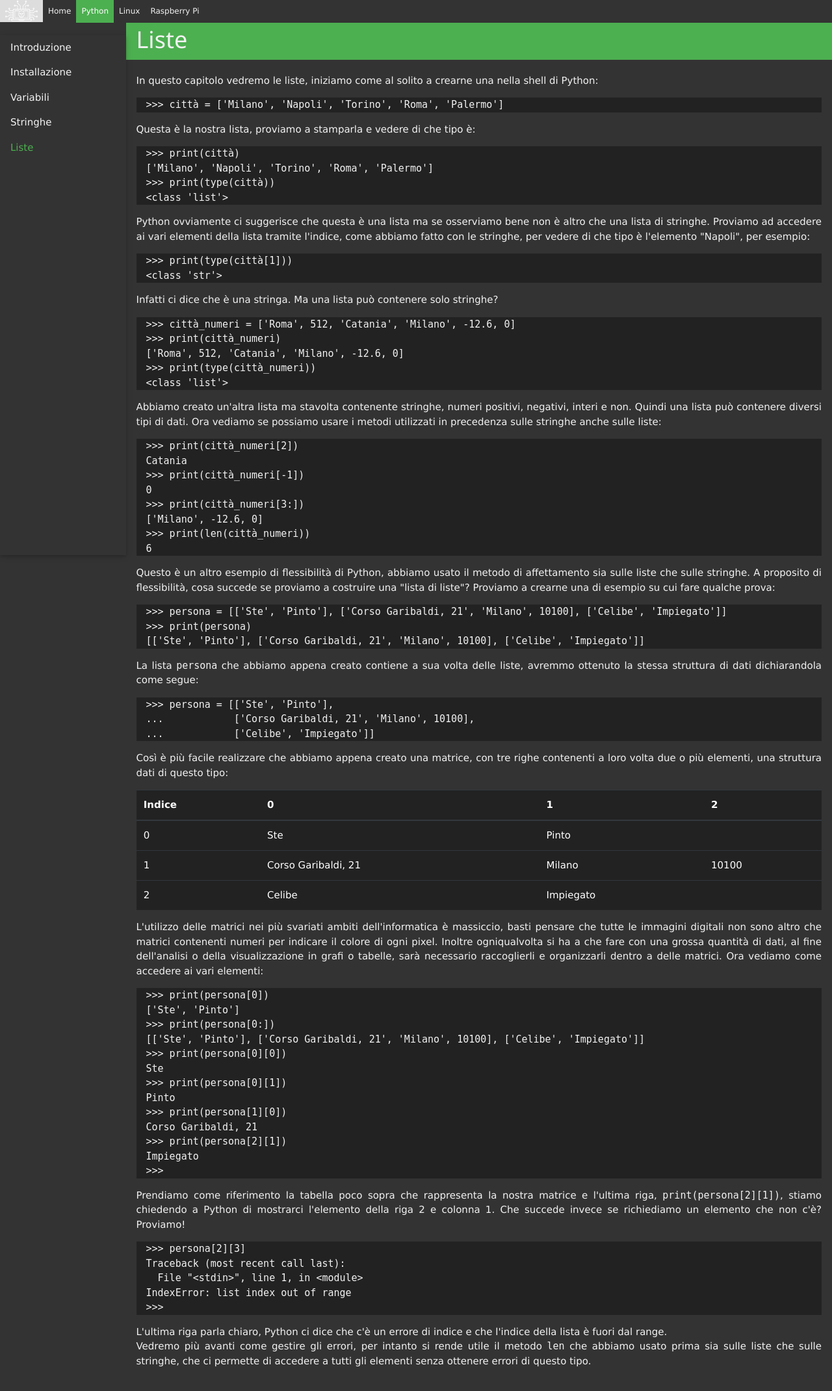
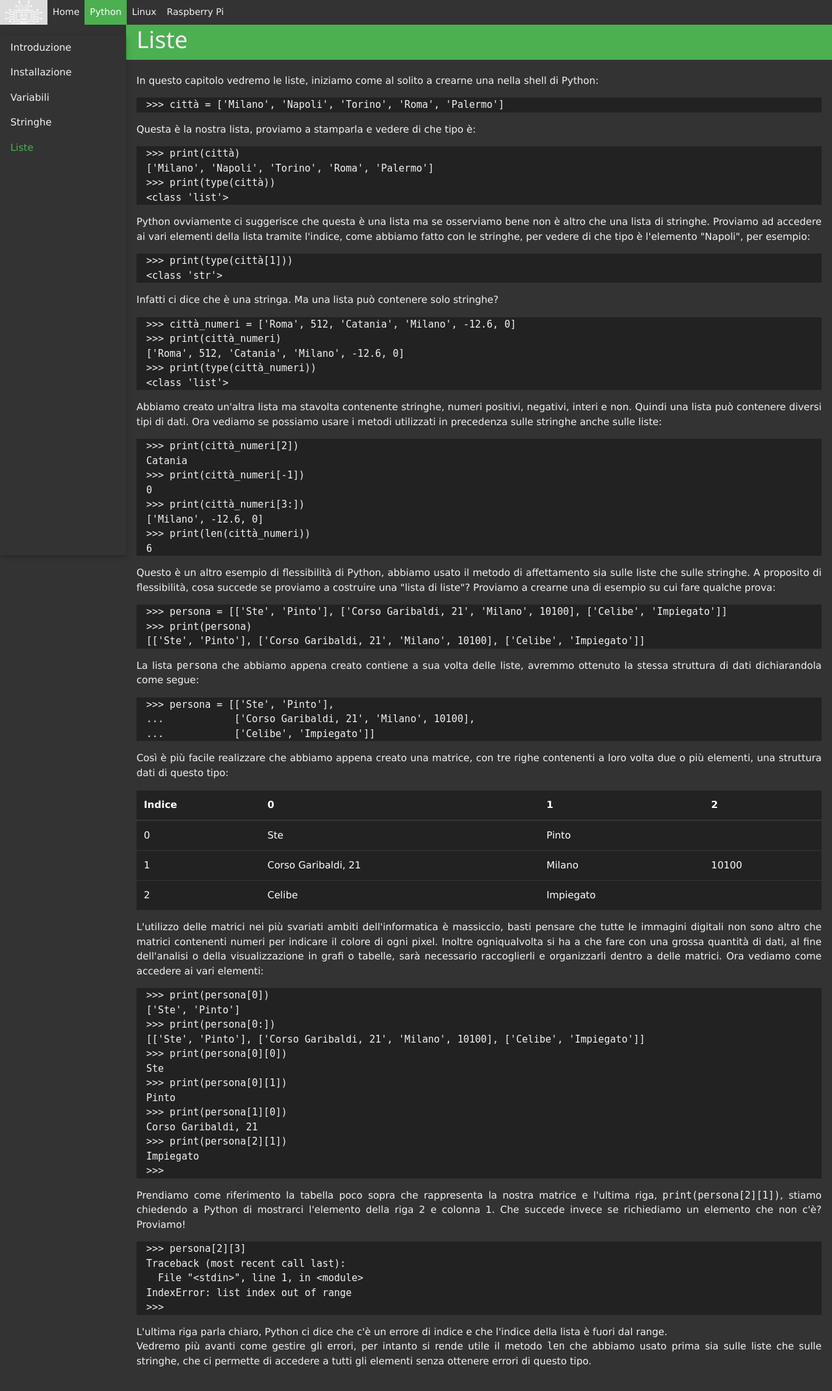
Before and after one commit to s-pnt/sito, a Django app: page /python/liste/ in a window 1280 px wide. Shown: the whole page at 65% size. Run offline with Django 3.2, Linux system fonts and the light colour scheme; some libraries are stand-ins or nearby versions.

Commit message:
Sito, fixed layout

```diff
--- a/sito/static/css/sito.css
+++ b/sito/static/css/sito.css
@@ -14,7 +14,7 @@
     text-align: center;
     padding: 8px 8px;
     text-decoration: none;
-    font-size: 12px;
+    font-size: 14px;
 }
 
 .topnav #logo {
@@ -37,6 +37,7 @@
 #barra-titolo {
     background-color: #4CAF50;
     color: #f2f2f2;
+    text-align: left;
 }
 
 .w3-container {
--- a/sito/templates/sito/base.html
+++ b/sito/templates/sito/base.html
@@ -10,7 +10,7 @@
 </head>
 <body>
 <div class="topnav">
-    <a id="logo" href="/"><img src="/static/sito/logosito.png" width="50" height="32" onmouseover="this.src='/static/sito/logosito2.png';" onmouseout="this.src='/static/sito/logosito.png';"/></a>
+    <a id="logo" href="/"><img src="/static/sito/logosito.png" width="57" height="35.5" onmouseover="this.src='/static/sito/logosito2.png';" onmouseout="this.src='/static/sito/logosito.png';"/></a>
     <a {% if "/" == request.path %}class="active" id="topnav-attivo"{% endif %} href="/">Home</a>
     <a {% if "/python/" in request.path %}class="active" id="topnav-attivo"{% endif %} href="{% url 'python_introduzione' %}">Python</a>
     <a {% if "/linux/" in request.path %}class="active" id="topnav-attivo"{% endif %} href="{% url 'linux_introduzione' %}">Linux</a>
--- a/sito/templates/sito/linux_introduzione.html
+++ b/sito/templates/sito/linux_introduzione.html
@@ -1,7 +1,7 @@
 {% extends 'sito/linux_sidebar.html' %}
 
 {% block content %}
-<div class="w3-main" style="margin-left:193.5px">
+<div class="w3-main" style="margin-left:194px">
     <div class="w3-green">
         <button class="w3-button w3-green w3-xlarge w3-hide-large" onclick="w3_open()">&#9776;</button>
         <div class="w3-container" id="barra-titolo">
--- a/sito/templates/sito/linux_sidebar.html
+++ b/sito/templates/sito/linux_sidebar.html
@@ -1,7 +1,7 @@
 {% extends 'sito/base.html' %}
 
 {% block sidebar %}
-<div class="w3-sidebar w3-bar-block w3-collapse w3-card w3-animate-left" style="width:193.5px" id="mySidebar">
+<div class="w3-sidebar w3-bar-block w3-collapse w3-card w3-animate-left" style="width:194px" id="mySidebar">
     <button class="w3-bar-item w3-button w3-large w3-hide-large" onclick="w3_close()">Chiudi &times;</button>
     <a href="{% url 'linux_introduzione' %}" class="w3-bar-item w3-button" {% if "/linux/introduzione/" == request.path %}id="attivo"{% endif %}>Introduzione</a>
     <a href="{% url 'linux_introduzione' %}" class="w3-bar-item w3-button" {% if "/linux/distribuzioni/" == request.path %}id="attivo"{% endif %}>Distribuzioni</a>
--- a/sito/templates/sito/python_installazione.html
+++ b/sito/templates/sito/python_installazione.html
@@ -1,7 +1,7 @@
 {% extends 'sito/python_sidebar.html' %}
 
 {% block content %}
-<div class="w3-main" style="margin-left:193.5px">
+<div class="w3-main" style="margin-left:194px">
     <div class="w3-green">
         <button class="w3-button w3-green w3-xlarge w3-hide-large" onclick="w3_open()">&#9776;</button>
         <div class="w3-container" id="barra-titolo">
--- a/sito/templates/sito/python_introduzione.html
+++ b/sito/templates/sito/python_introduzione.html
@@ -1,7 +1,7 @@
 {% extends 'sito/python_sidebar.html' %}
 
 {% block content %}
-<div class="w3-main" style="margin-left:193.5px">
+<div class="w3-main" style="margin-left:194px">
     <div class="w3-green">
         <button class="w3-button w3-green w3-xlarge w3-hide-large" onclick="w3_open()">&#9776;</button>
         <div class="w3-container" id="barra-titolo">
--- a/sito/templates/sito/python_liste.html
+++ b/sito/templates/sito/python_liste.html
@@ -1,7 +1,7 @@
 {% extends 'sito/python_sidebar.html' %}
 
 {% block content %}
-<div class="w3-main" style="margin-left:193.5px">
+<div class="w3-main" style="margin-left:194px">
     <div class="w3-green">
         <button class="w3-button w3-green w3-xlarge w3-hide-large" onclick="w3_open()">&#9776;</button>
         <div class="w3-container" id="barra-titolo">
--- a/sito/templates/sito/python_sidebar.html
+++ b/sito/templates/sito/python_sidebar.html
@@ -1,7 +1,7 @@
 {% extends 'sito/base.html' %}
 
 {% block sidebar %}
-<div class="w3-sidebar w3-bar-block w3-collapse w3-card w3-animate-left" style="width:193.5px" id="mySidebar">
+<div class="w3-sidebar w3-bar-block w3-collapse w3-card w3-animate-left" style="width:194px" id="mySidebar">
     <button class="w3-bar-item w3-button w3-large w3-hide-large" onclick="w3_close()">Chiudi &times;</button>
     <a href="{% url 'python_introduzione' %}" class="w3-bar-item w3-button" {% if "/python/introduzione/" == request.path %}id="attivo"{% endif %}>Introduzione</a>
     <a href="{% url 'python_installazione' %}" class="w3-bar-item w3-button" {% if "/python/installazione/" == request.path %}id="attivo"{% endif %}>Installazione</a>
--- a/sito/templates/sito/python_stringhe.html
+++ b/sito/templates/sito/python_stringhe.html
@@ -1,7 +1,7 @@
 {% extends 'sito/python_sidebar.html' %}
 
 {% block content %}
-<div class="w3-main" style="margin-left:193.5px">
+<div class="w3-main" style="margin-left:194px">
     <div class="w3-green">
         <button class="w3-button w3-green w3-xlarge w3-hide-large" onclick="w3_open()">&#9776;</button>
         <div class="w3-container" id="barra-titolo">
--- a/sito/templates/sito/python_variabili.html
+++ b/sito/templates/sito/python_variabili.html
@@ -1,7 +1,7 @@
 {% extends 'sito/python_sidebar.html' %}
 
 {% block content %}
-<div class="w3-main" style="margin-left:193.5px">
+<div class="w3-main" style="margin-left:194px">
     <div class="w3-green">
         <button class="w3-button w3-green w3-xlarge w3-hide-large" onclick="w3_open()">&#9776;</button>
         <div class="w3-container" id="barra-titolo">
```
